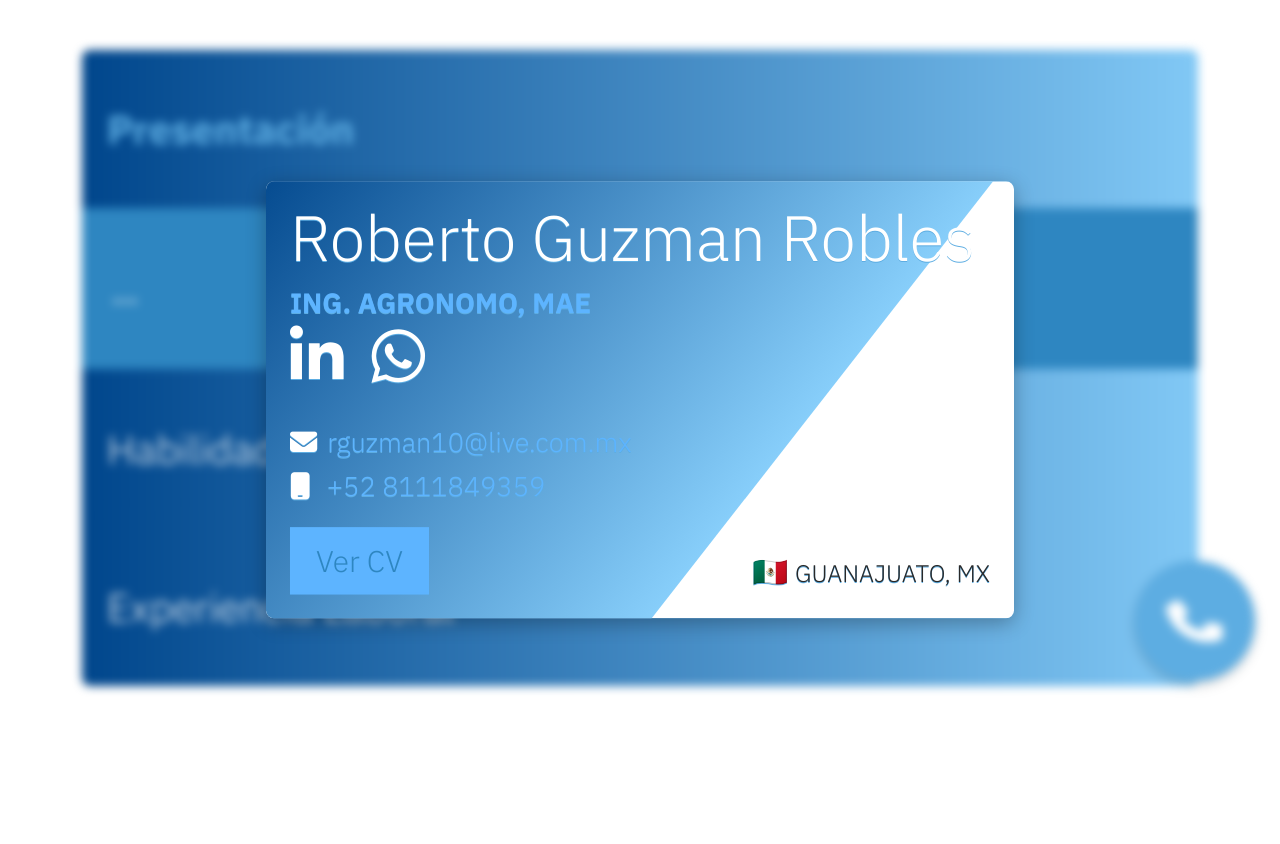
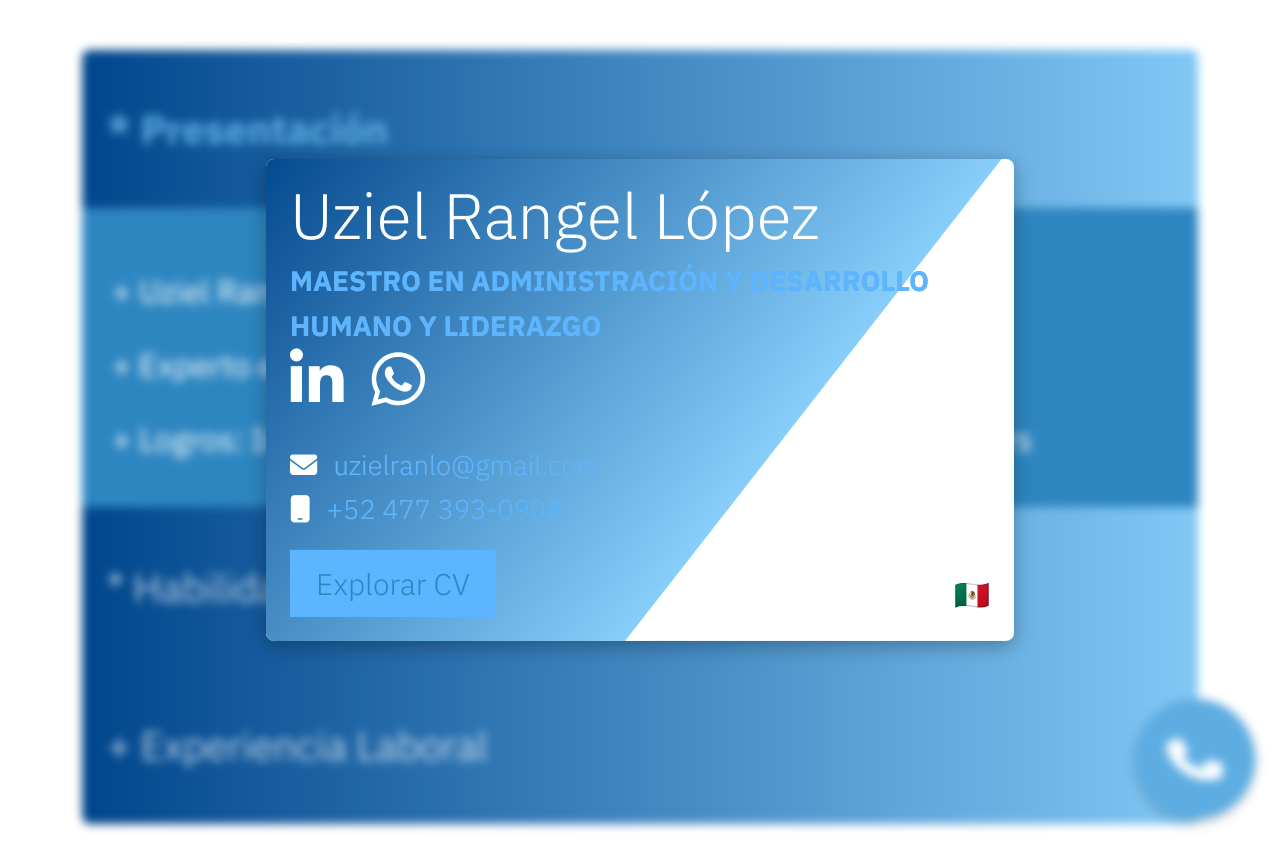
Before and after one commit to uzielranlo-tech/presentacion-digital-g102, a plain HTML site: page index.html in a window 1280 px wide. Before the commit the page ends 800 px from the top, so only its background shows below. Drawn offline with Linux system fonts and the light colour scheme.

Commit message:
Update index.html

```diff
--- a/index.html
+++ b/index.html
@@ -14,7 +14,7 @@
     -->
 
     <meta charset="UTF-8" />
-    <title>Roberto Guzman Robles</title>
+    <title>Uziel Rangel López</title>
 
     <!-- Importación recurso para fuente/tipografía de la paǵina con Google Fonts (Embed Code) -->
     <link rel="preconnect" href="https://fonts.googleapis.com" />
@@ -46,29 +46,36 @@
     <main id="contenido-principal" class="contenido-principal">
       <section class="informacion-general">
         <div class="bloque-info">
-          <h1 class="seleccionado">Presentación</h1>
+          <h1 class="seleccionado">* Presentación</h1>
         </div>
         <div class="contenido-bloque abierto">
           <div class="info">
-            <p>...</p>
+            <p>+ Uziel Rangel López</p>
+            <p>+ Experto en Banca / Cobranza / Procesos</p>
+            <p>+ Logros: Implementación de Sistema Mobil para Door Knockers</p>
           </div>
         </div>
 
         <div class="bloque-info">
-          <h1>Habilidades</h1>
+          <h1>* Habilidades</h1>
         </div>
         <div class="contenido-bloque">
           <div class="info">
-            <p>...</p>
+            <p>+ Negociador</p>
+            <p>+ Desarrollo e Implementación de Políticas de Cobranza</p>
+            <p>+ Manejo de Equipos externos y multidiciplinarios</p>
           </div>
         </div>
 
         <div class="bloque-info">
-          <h1>Experiencia Laboral</h1>
+          <h1>
+            + Experiencia Laboral</h1>
         </div>
         <div class="contenido-bloque">
           <div class="info">
-            <p>...</p>
+            <p>+ Litografia Magno Graf, S.A. de C.V.</p>
+            <p>+ Banco Nacional de México, S.A.</p>
+            <p>+ Banco del Bajío, S.A.</p>
           </div>
         </div>
         <button id="btn-contacto" aria-label="Contacto">
@@ -83,34 +90,32 @@
       <div class="contenido">
         <!-- DATOS: NOMBRE Y PROFESIÓN -->
         <div class="superior">
-          <div class="nombre">Roberto Guzman Robles</div>
-          <div class="profesion">Ing. Agronomo, MAE</div>
+          <div class="nombre">Uziel Rangel López</div>
+          <div class="profesion">Maestro en Administración y Desarrollo Humano y Liderazgo</div>
         </div>
         <div class="inferior">
           <div class="izquierda">
             <!-- CONTACTO: REDES -->
             <div class="redes">
-              <a href="https://www.linkedin.com/in/rg46725" target="_blank">
+              <a href="https://www.linkedin.com/in/eml9407" target="_blank">
                 <i class="fab fa-linkedin-in"></i>
               </a>
-              <a href="https://wa.me/+528111849359" target="_blank">
+              <a href="https://wa.me/+524612275316" target="_blank">
                 <i class="fab fa-whatsapp"></i>
               </a>
             </div>
             <!-- CONTACTO: CORREO, TELÉFONO -->
-            <div class="correo">
-              <i class="fa fa-envelope"></i>rguzman10@live.com.mx
-            </div>
+            <div class="correo"><i class="fa fa-envelope"></i> uzielranlo@gmail.com</div>
             <div class="telefono">
-              <i class="fa fa-mobile"></i> +52 8111849359
+              <i class="fa fa-mobile"></i> +52 477 393-0908
             </div>
 
             <!-- BOTÓN: VER CV -->
-            <button id="btn-cv">Ver CV</button>
+            <button id="btn-cv">Explorar CV</button>
           </div>
           <div class="derecha">
             <div class="ubicacion">
-              <span>Guanajuato, MX</span>
+              <span></span>
             </div>
           </div>
         </div>
```
